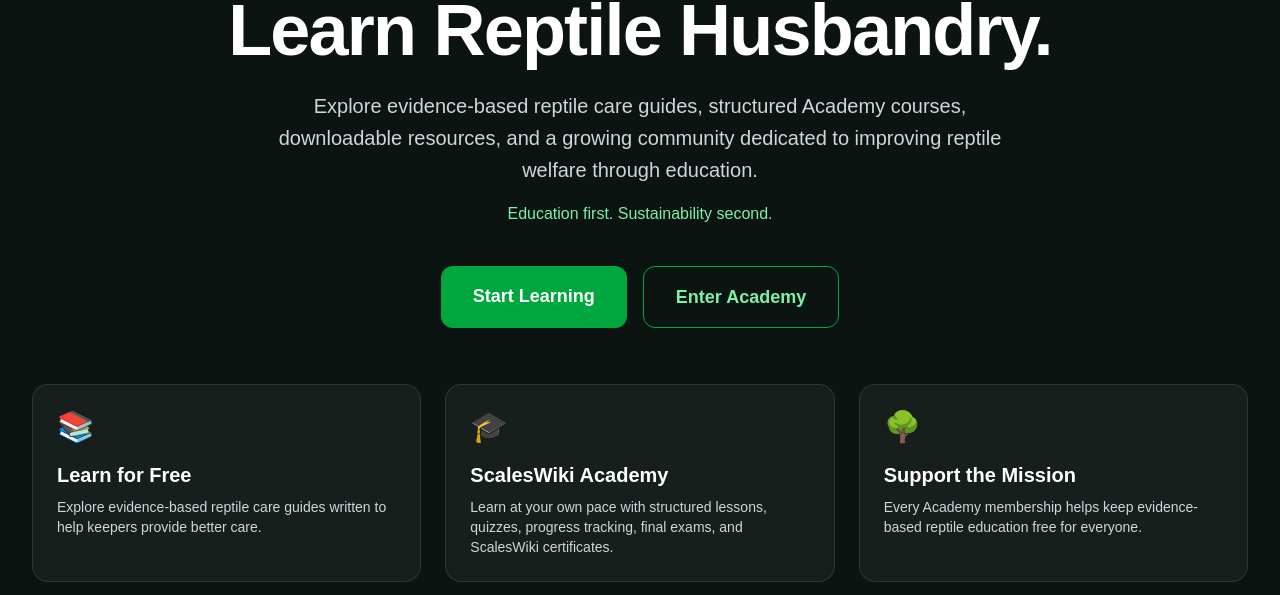
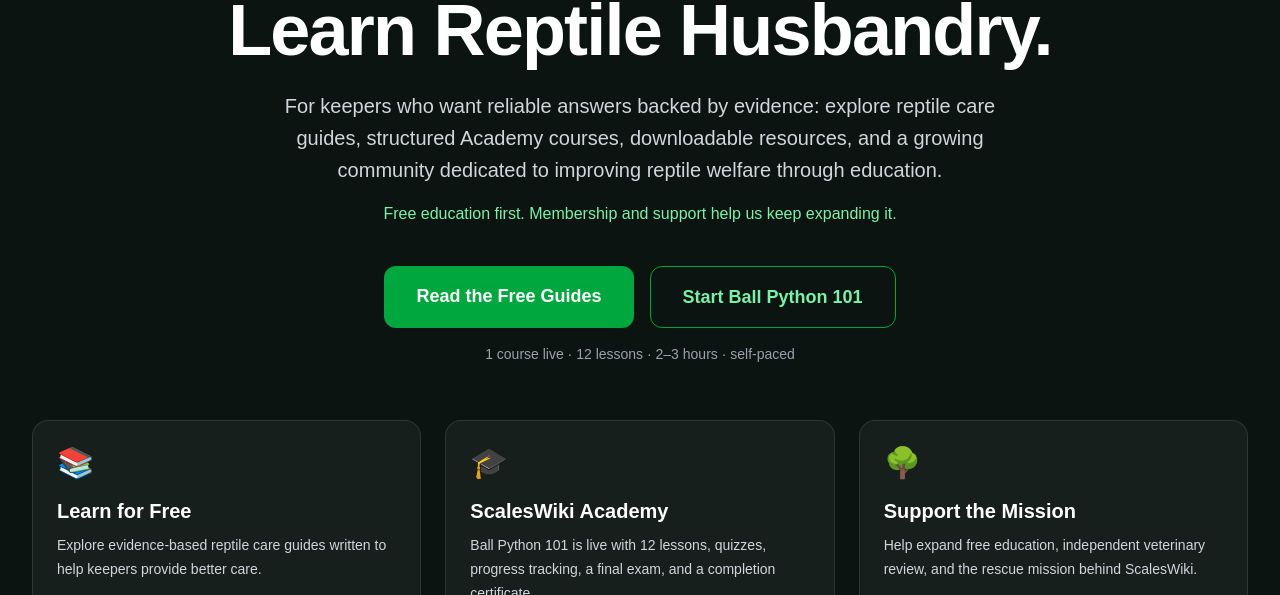
Before and after one commit to scalesandtailsrescue72-star/scaleswiki, a Next.js app: page / in a window 1280 px wide. Shown: the part 357-952 px from the top of the page. Built offline with nearby package versions, Linux system fonts and the light colour scheme; no server answers.

Commit message:
Fix homepage funnel links and outcome copy

```diff
--- a/app/components/Hero.tsx
+++ b/app/components/Hero.tsx
@@ -1,4 +1,31 @@
 import Link from "next/link";
+
+const cards = [
+  {
+    icon: "📚",
+    title: "Learn for Free",
+    description:
+      "Explore evidence-based reptile care guides written to help keepers provide better care.",
+    href: "/species",
+    cta: "Browse species →",
+  },
+  {
+    icon: "🎓",
+    title: "ScalesWiki Academy",
+    description:
+      "Ball Python 101 is live with 12 lessons, quizzes, progress tracking, a final exam, and a completion certificate.",
+    href: "/academy",
+    cta: "Start Ball Python 101 →",
+  },
+  {
+    icon: "🌳",
+    title: "Support the Mission",
+    description:
+      "Help expand free education, independent veterinary review, and the rescue mission behind ScalesWiki.",
+    href: "/founders-tree",
+    cta: "Explore the Founders Tree →",
+  },
+];
 
 export function Hero() {
   return (
@@ -12,70 +39,48 @@ export function Hero() {
       </h1>
 
       <p className="mt-6 max-w-3xl text-lg leading-8 text-gray-300 sm:text-xl">
-        Explore evidence-based reptile care guides, structured Academy courses,
-        downloadable resources, and a growing community dedicated to improving
-        reptile welfare through education.
+        For keepers who want reliable answers backed by evidence: explore reptile care guides,
+        structured Academy courses, downloadable resources, and a growing community dedicated
+        to improving reptile welfare through education.
       </p>
 
       <p className="mt-4 text-base font-medium text-green-300">
-        Education first. Sustainability second.
+        Free education first. Membership and support help us keep expanding it.
       </p>
 
       <div className="mt-10 flex flex-col gap-4 sm:flex-row">
         <Link
-          href="#guides"
+          href="#species"
           className="rounded-xl bg-green-600 px-8 py-4 text-lg font-semibold text-white transition hover:bg-green-700"
         >
-          Start Learning
+          Read the Free Guides
         </Link>
 
         <Link
-          href="/academy"
+          href="/academy/ball-python"
           className="rounded-xl border border-green-600 px-8 py-4 text-lg font-semibold text-green-300 transition hover:bg-green-900/40"
         >
-          Enter Academy
+          Start Ball Python 101
         </Link>
       </div>
 
+      <p className="mt-4 text-sm text-gray-400">1 course live · 12 lessons · 2–3 hours · self-paced</p>
+
       <div className="mt-14 grid gap-6 text-left sm:grid-cols-3">
-        <div className="rounded-2xl border border-white/10 bg-white/5 p-6">
-          <p className="text-3xl">📚</p>
-
-          <h3 className="mt-4 text-xl font-semibold text-white">
-            Learn for Free
-          </h3>
-
-          <p className="mt-2 text-sm text-gray-300">
-            Explore evidence-based reptile care guides written to help keepers
-            provide better care.
-          </p>
-        </div>
-
-        <div className="rounded-2xl border border-white/10 bg-white/5 p-6">
-          <p className="text-3xl">🎓</p>
-
-          <h3 className="mt-4 text-xl font-semibold text-white">
-            ScalesWiki Academy
-          </h3>
-
-          <p className="mt-2 text-sm text-gray-300">
-            Learn at your own pace with structured lessons, quizzes, progress
-            tracking, final exams, and ScalesWiki certificates.
-          </p>
-        </div>
-
-        <div className="rounded-2xl border border-white/10 bg-white/5 p-6">
-          <p className="text-3xl">🌳</p>
-
-          <h3 className="mt-4 text-xl font-semibold text-white">
-            Support the Mission
-          </h3>
-
-          <p className="mt-2 text-sm text-gray-300">
-            Every Academy membership helps keep evidence-based reptile education
-            free for everyone.
-          </p>
-        </div>
+        {cards.map((card) => (
+          <Link
+            key={card.title}
+            href={card.href}
+            className="group rounded-2xl border border-white/10 bg-white/5 p-6 transition hover:-translate-y-0.5 hover:border-green-500/40 hover:bg-white/[0.07]"
+          >
+            <p className="text-3xl">{card.icon}</p>
+            <h3 className="mt-4 text-xl font-semibold text-white">{card.title}</h3>
+            <p className="mt-2 text-sm leading-6 text-gray-300">{card.description}</p>
+            <p className="mt-5 text-sm font-semibold text-green-300 transition group-hover:text-green-200">
+              {card.cta}
+            </p>
+          </Link>
+        ))}
       </div>
     </section>
   );
```
